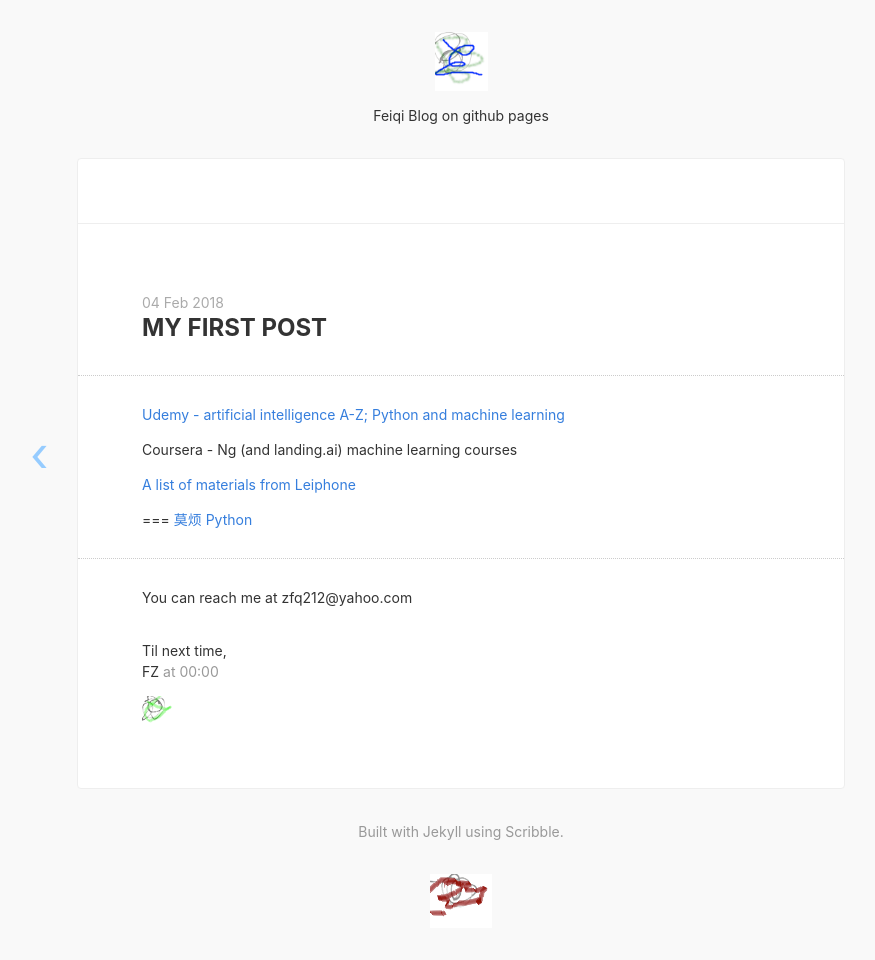
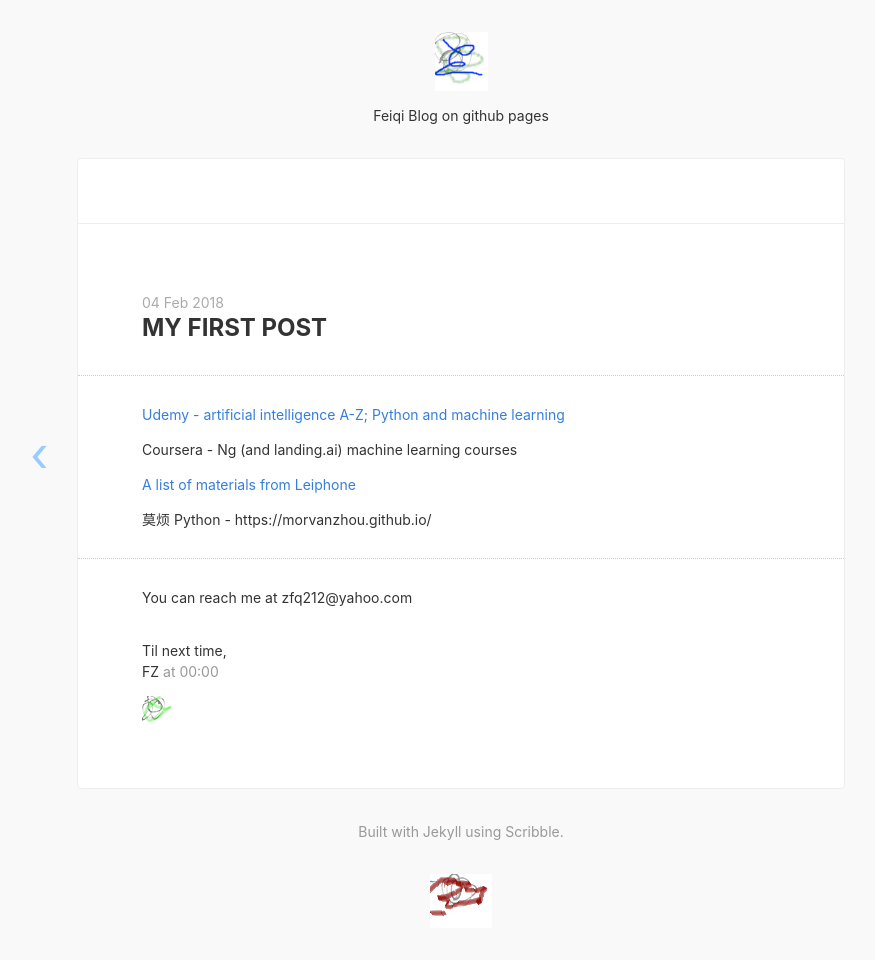
Before and after one commit to zfq212git/zfq212git.github.io, a Jekyll site: the page built from _posts/2018-02-04-test1-firstPost.md, in a window 1280 px wide. Shown: the whole page, without its empty margins (179-1054 px from the left). Built offline with Jekyll 4.4.1, drawn with Linux system fonts in a browser that asks for light colours; nearby versions of some CDN libraries; some of the changed lines change nothing that is shown.

Commit message:
Update 2018-02-04-test1-firstPost.md

```diff
--- a/_posts/2018-02-04-test1-firstPost.md
+++ b/_posts/2018-02-04-test1-firstPost.md
@@ -11,8 +11,7 @@ Coursera - Ng (and landing.ai) machine learning courses
 
 [A list of materials from Leiphone](https://www.leiphone.com/news/201801/pM48Ekleds2b6j5i.html)
 
-===
-<a href="https://morvanzhou.github.io/">莫烦 Python</a>
+莫烦 Python - https://morvanzhou.github.io/
 
 ---
 
```
